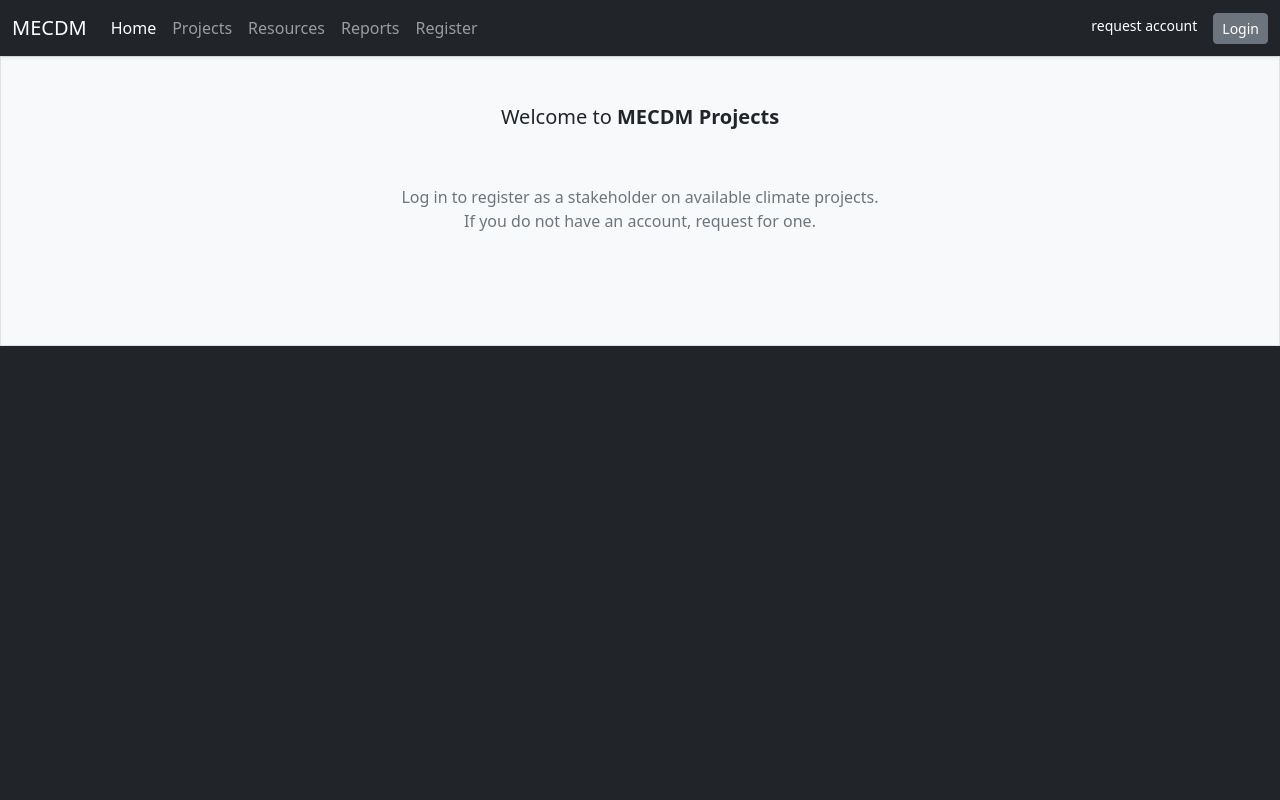
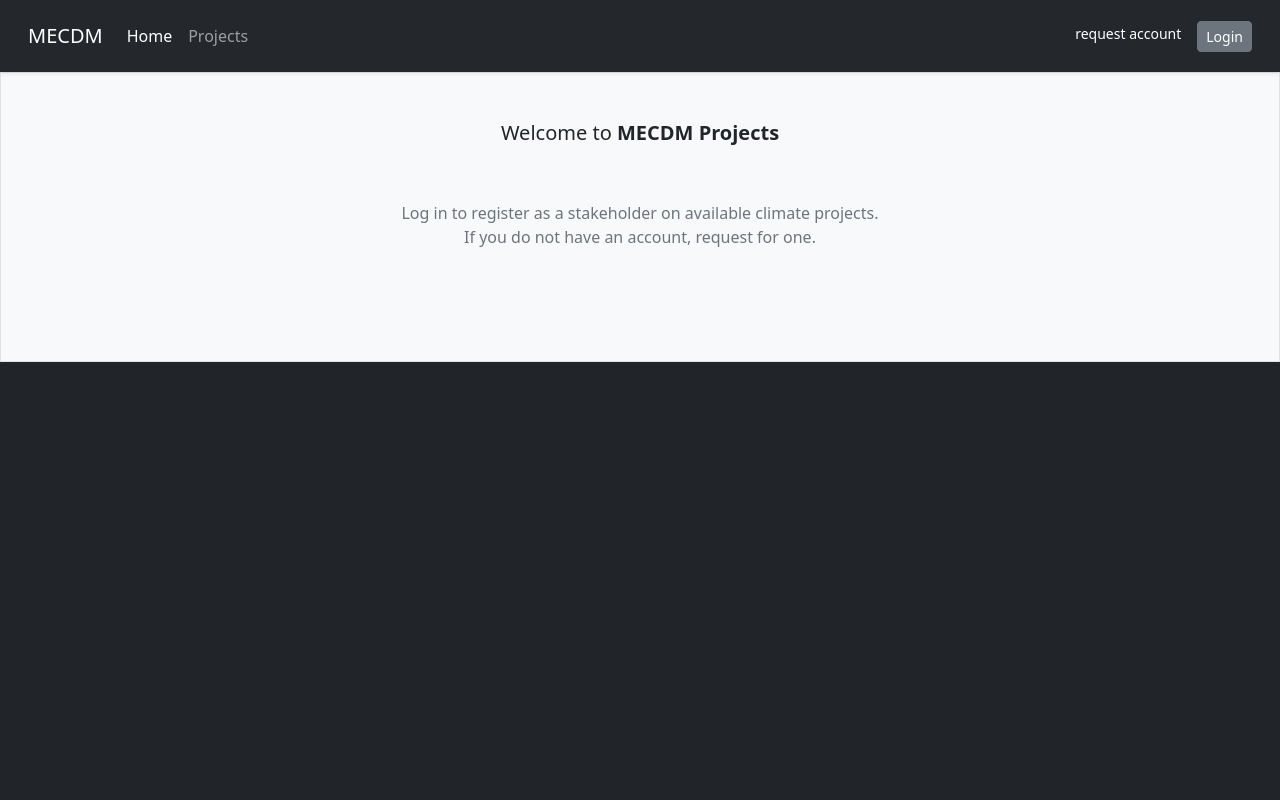
Before and after one commit to b-tupiti/mecdm-projects-portal, a Django app: page / in a window 1280 px wide. Run offline with Django 4.2, Linux system fonts and the light colour scheme; some libraries are stand-ins or nearby versions.

Commit message:
edited templates

```diff
--- a/templates/base.html
+++ b/templates/base.html
@@ -20,9 +20,13 @@
   />
   <link rel="stylesheet" href="https://kit.fontawesome.com/1eb3ebf256.css" crossorigin="anonymous">
 
-
+  <!-- Google Fonts (Lato, Outfit)-->
+  <link rel="preconnect" href="https://fonts.googleapis.com">
+  <link rel="preconnect" href="https://fonts.gstatic.com" crossorigin>
+  <link href="https://fonts.googleapis.com/css2?family=Lato:ital,wght@0,100;0,300;0,400;0,700;0,900;1,100;1,300;1,400;1,700;1,900&family=Outfit:wght@100;200;300;400;500;600;700;800;900&display=swap" rel="stylesheet">
 
   <link rel="stylesheet" href="{% static 'users/styles/main.css' %}"></link>
+
 
 
   </head>
--- a/templates/home.html
+++ b/templates/home.html
@@ -1,4 +1,6 @@
 {% extends 'base.html' %}
+
+{% load static %}
 
 {% block content %}
 <div class="bg-light p-5 border text-center ">
--- a/templates/navbar.html
+++ b/templates/navbar.html
@@ -1,4 +1,4 @@
-<nav class="navbar navbar-expand-lg bg-dark shadow-sm " data-bs-theme="dark">
+<nav class="navbar navbar-expand-lg  shadow-sm p-3 shadow-bg" style="background:#24282d" data-bs-theme="dark">
     <div class="container-fluid">
       <a class="navbar-brand" href="{% url 'home' %}">MECDM </a>
       <button class="navbar-toggler" type="button" data-bs-toggle="collapse" data-bs-target="#navbarNav" aria-controls="navbarNav" aria-expanded="false" aria-label="Toggle navigation">
@@ -12,15 +12,7 @@
           <li class="nav-item">
             <a class="nav-link" href="{% url 'projects' %}">Projects</a>
           </li>
-          <li class="nav-item">
-            <a class="nav-link" href="#">Resources</a>
-          </li>
-          <li class="nav-item">
-            <a class="nav-link ">Reports</a>
-          </li>
-          <li class="nav-item">
-            <a class="nav-link ">Register</a>
-          </li>
+
         </ul>
 
         <ul class="navbar-nav ms-auto rounded-1 p-0 ps-2 pe-2">
```
